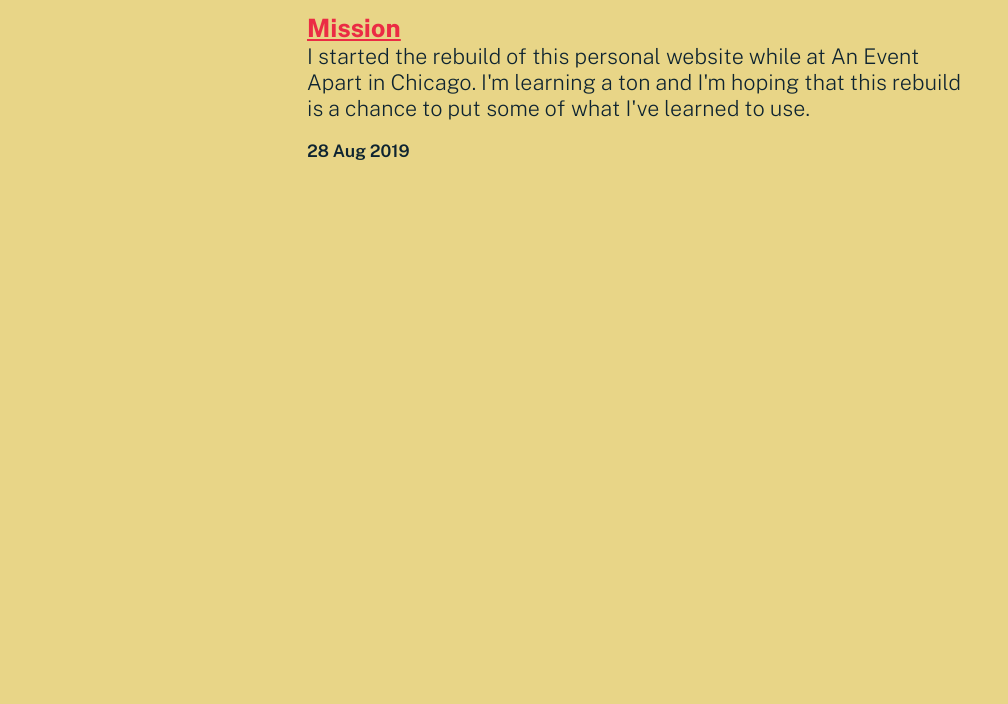
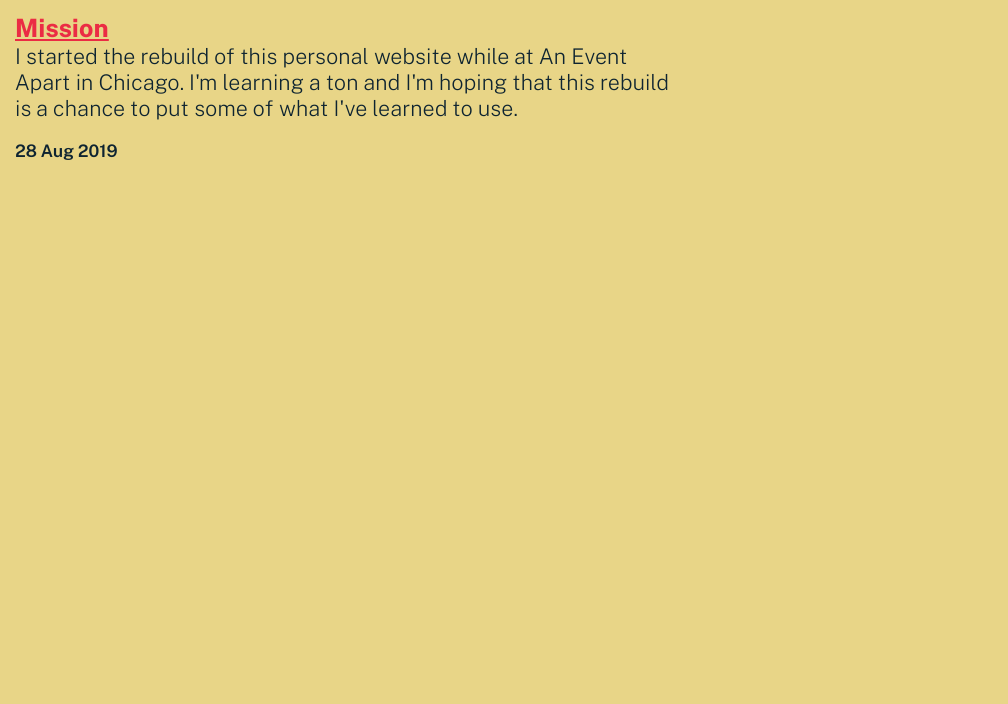
Before and after one commit to darzouras/darzouras-eleventy-cms, an Eleventy site: page pages/blog.md in a window 1280 px wide. Shown: the part 96-800 px from the top of the page, without its empty margins (0-1008 px from the left). Built offline with nearby package versions, Linux system fonts and the light colour scheme; Eleventy itself is replaced by a stand-in of ours; files that its build step writes are made by us from their sources.

Commit message:
wanted to removed margin:auto on larger screens

```diff
--- a/_includes/assets/css/main.css
+++ b/_includes/assets/css/main.css
@@ -51,10 +51,15 @@ body {
     color: var(--dark-blue);
 }
 
-main{
+main {
     margin: 15px auto;
     width: 90%;
     max-width: 666px;
+}
+@media (min-width: 768px) {
+    main {
+        margin: 15px;
+    }
 }
 
 /* link styling */
```
